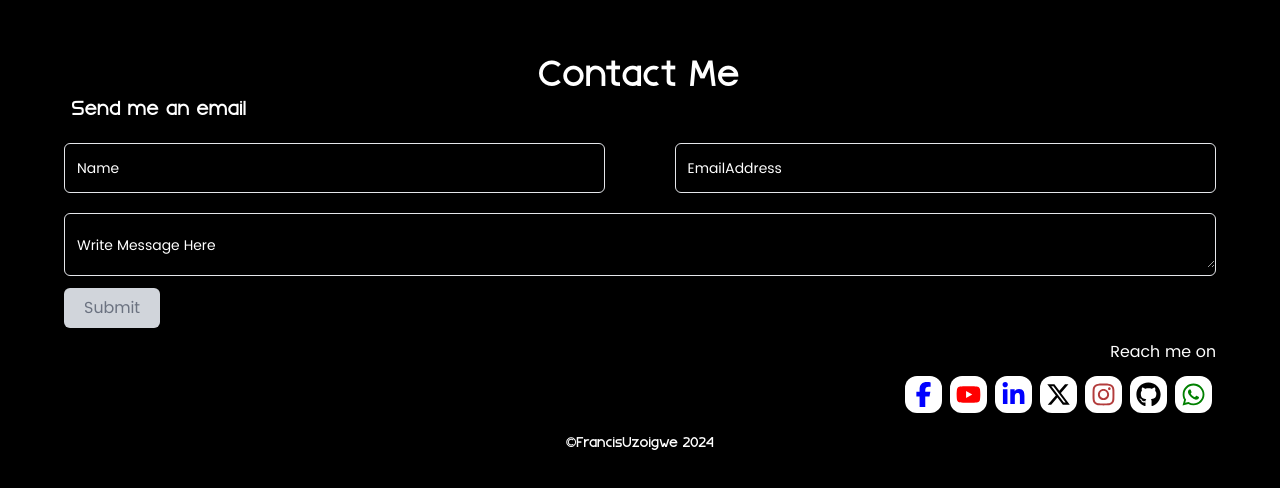
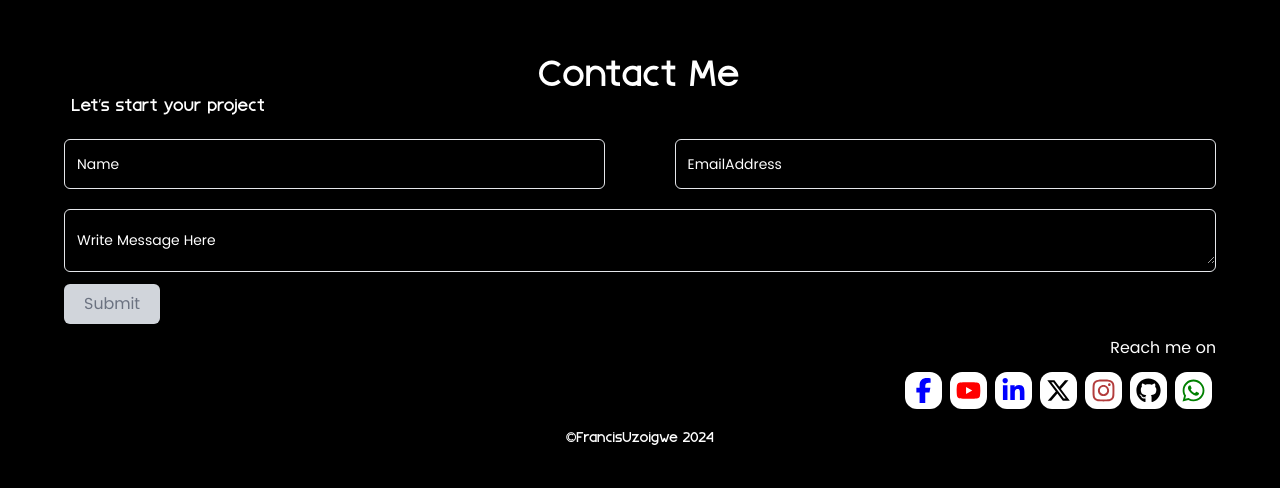
Before and after one commit to FrancisUzoigwe/Portfolio, a React (Vite) app: page / in a window 1280 px wide. Shown: the part 4596-5084 px from the top of the page. Built offline with nearby package versions, Linux system fonts and the light colour scheme.

Commit message:
todays change

```diff
--- a/src/page/Contact.tsx
+++ b/src/page/Contact.tsx
@@ -21,7 +21,7 @@ const Contact = () => {
       <div className="w-full h-auto flex flex-col items-center mt-[65px]">
         <div className="text-4xl max-md:text-2xl font-[Buba]">Contact Me</div>
         <div className="w-[90%] h-auto ">
-          <div className=" ml-2 font-[Buba] text-[20px]">Send me an email</div>
+          <div className=" ml-2 font-[Buba] text-[17px]">Let's start your project</div>
           <Message />
           <div className="text-white w-full   flex-col items-end flex">
             <div className="my-3">Reach me on</div>
```
